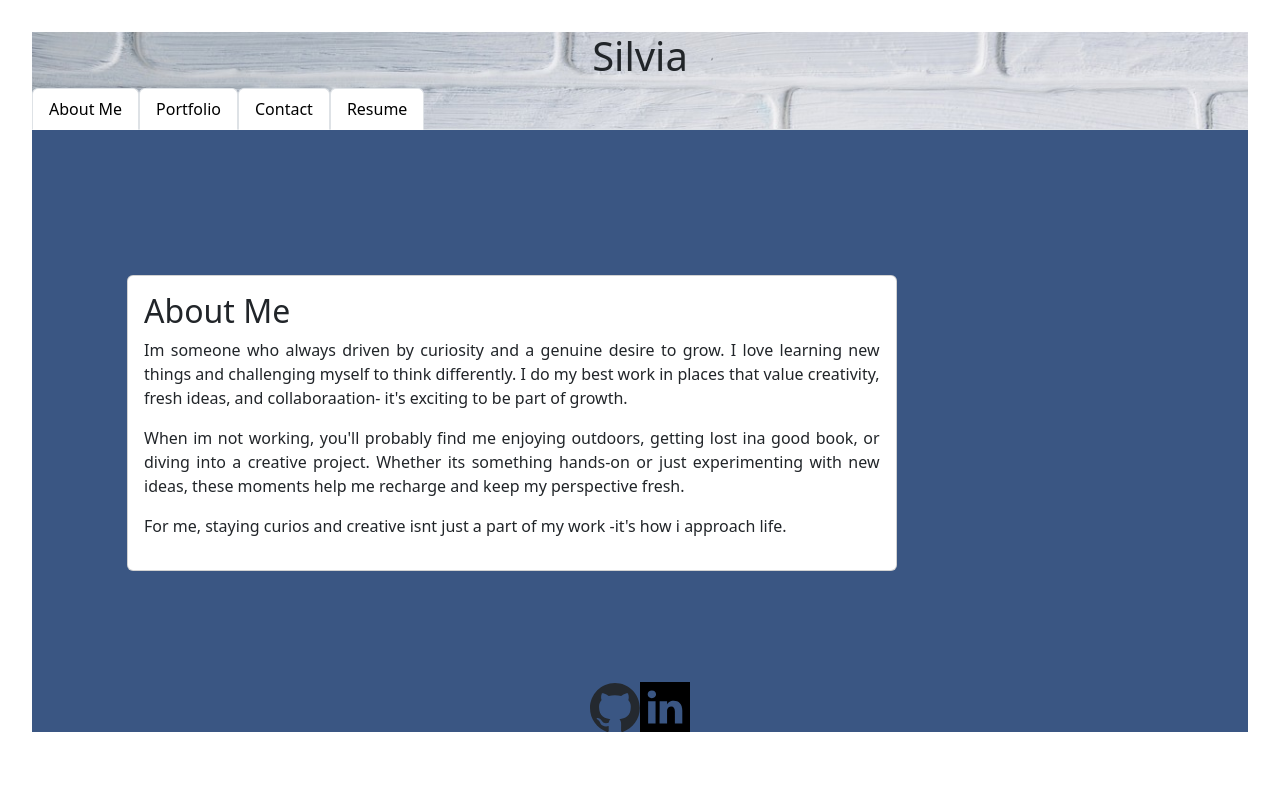
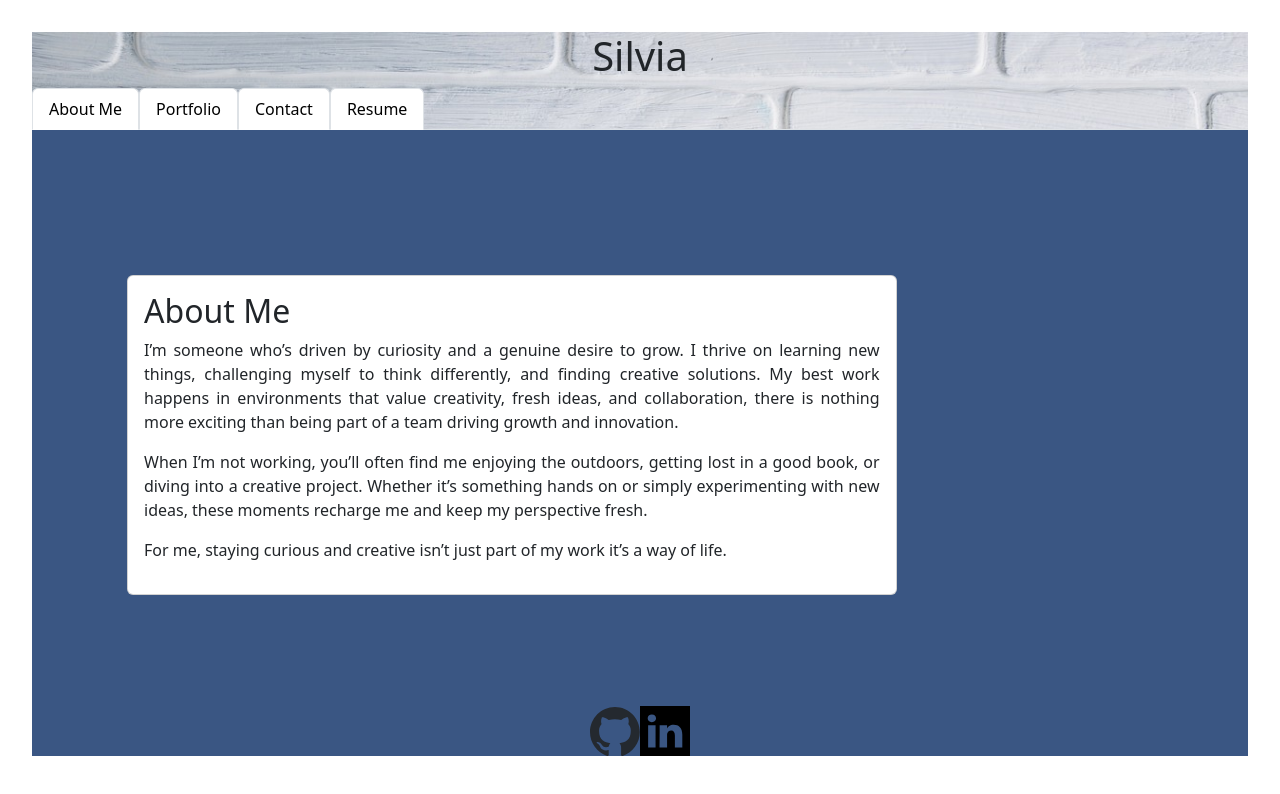
Before and after one commit to S-via/Twenty-React-Portfolio, a React (Vite) app in the folder twenty-react/: page / in a window 1280 px wide. Shown: the top 794 px of the page. Built offline with nearby package versions, Linux system fonts and the light colour scheme.

Commit message:
updated about me

```diff
--- a/twenty-react/src/pages/AboutmePage.jsx
+++ b/twenty-react/src/pages/AboutmePage.jsx
@@ -6,20 +6,18 @@ export default function AboutmePage() {
                     <section>
                         <h2>About Me</h2>
                         {/* Photo avatar goes here */}
-                        <section><p>
-                            Im someone who always driven by curiosity and a genuine desire to grow.
-                            I love learning new things and challenging myself to think differently. I do my best work in
-                            places that value creativity, fresh ideas, and collaboraation- it's exciting to be part of growth.</p></section>
+                        <p>
+                            I’m someone who’s driven by curiosity and a genuine desire to grow. I thrive on learning new things, challenging myself to think differently, and finding creative solutions. My best work happens in environments that value creativity, fresh ideas, and collaboration, there is nothing more exciting than being part of a team driving growth and innovation.
+                        </p>
+                        <p>
+                            When I’m not working, you’ll often find me enjoying the outdoors, getting lost in a good book, or diving into a creative project. Whether it’s something hands on or simply experimenting with new ideas, these moments recharge me and keep my perspective fresh.
+                        </p>
+                        <p>
+                            For me, staying curious and creative isn’t just part of my work it’s a way of life.
+                        </p>
 
-                        <section><p>
-                            When im not working, you'll probably find me enjoying outdoors, getting lost ina good book, or diving into a creative project. Whether its something hands-on or just
-                            experimenting with new ideas, these moments help me recharge and keep my perspective fresh.</p></section>
-
-                    <section><p>For me, staying curios and creative isnt just a part of my work -it's how i approach life. </p></section>
-
-
-            </section>
-        </div>
+                    </section>
+                </div>
             </div >
         </div >
     )
--- a/twenty-react/src/pages/ContactPage.jsx
+++ b/twenty-react/src/pages/ContactPage.jsx
@@ -52,7 +52,7 @@ export default function ContactPage() {
 
                 <div className='mb-3'>
                     <input className='form-control'
-                    placeholder='Your Name'
+                    placeholder='Your Full Name'
                         type='text'
                         name='name'
                         value={formData.name}
```
Also changed, not shown: 2 other files (tests, documents, lock files or other folders).
